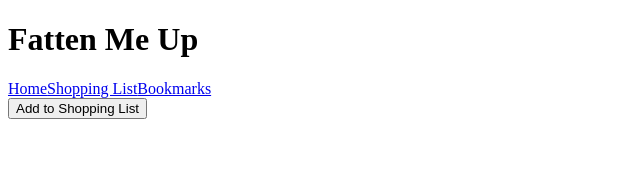
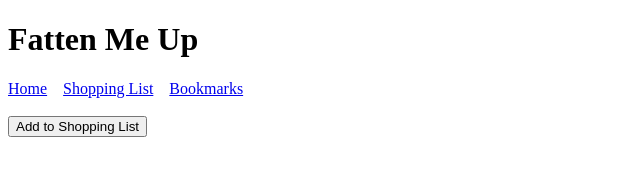
Before and after one commit to Delyn-Lew/FattenMeUp, a React (Vite) app: page /recipes/1 in a window 1280 px wide. Shown: the top 170 px of the page, without its empty margins (0-640 px from the left). Built offline with nearby package versions, Linux system fonts and the light colour scheme; no server answers.

Commit message:
add basic styling to nav.jsx

```diff
--- a/src/pages/Nav.jsx
+++ b/src/pages/Nav.jsx
@@ -4,9 +4,15 @@ function Nav() {
   return (
     <>
       <h1>Fatten Me Up</h1>
-      <Link to="/">Home</Link>
-      <Link to="/Shopping">Shopping List</Link>
-      <Link to="/Bookmark">Bookmarks</Link>
+      <Link to="/" style={{ marginRight: "1rem" }}>
+        Home
+      </Link>
+      <Link to="/Shopping" style={{ marginRight: "1rem" }}>
+        Shopping List
+      </Link>
+      <Link to="/Bookmark" style={{ marginRight: "1rem" }}>
+        Bookmarks
+      </Link>
     </>
   );
 }
--- a/src/pages/RecipePage.jsx
+++ b/src/pages/RecipePage.jsx
@@ -97,6 +97,7 @@ function RecipePage() {
 
   return (
     <>
+      <br />
       <RecipeDetails recipe={recipe} />
       <RecipeInstructions instructionsSteps={recipeInstructions} />
       <RecipeIngredients recipe={recipe} />
```
